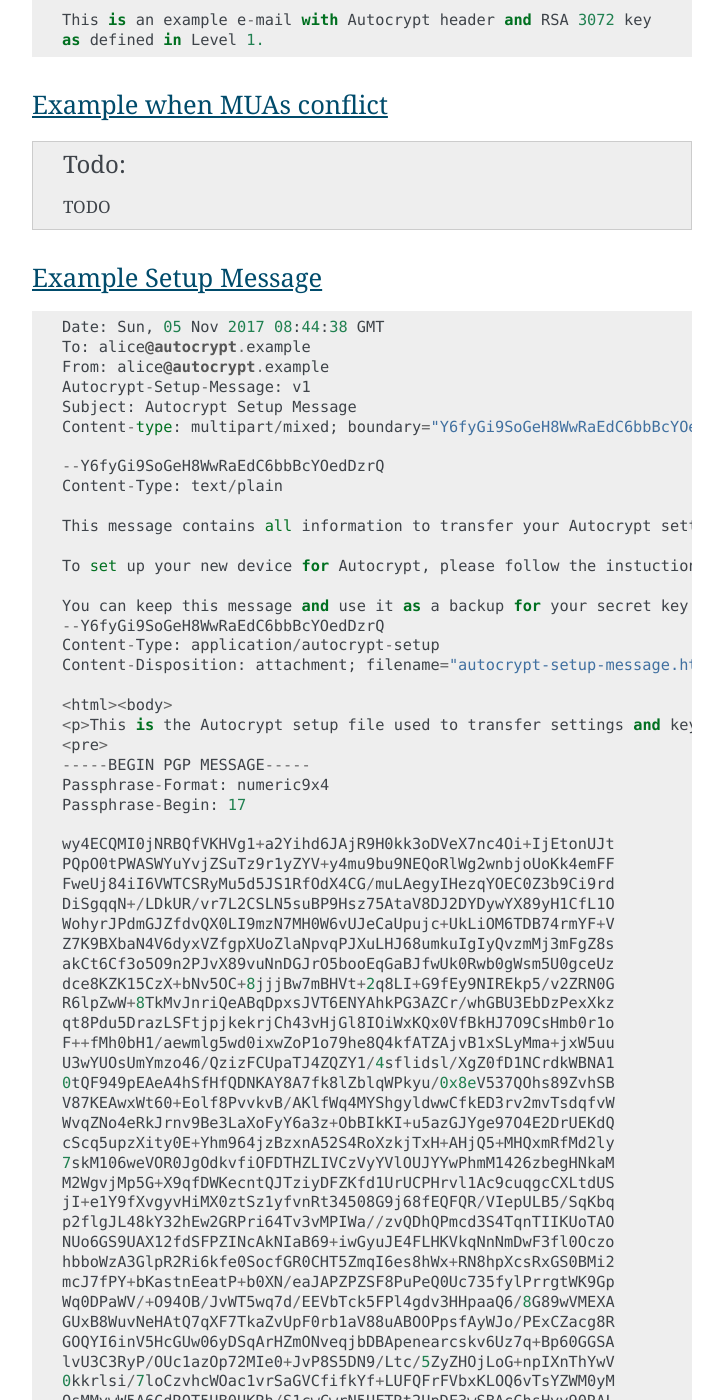
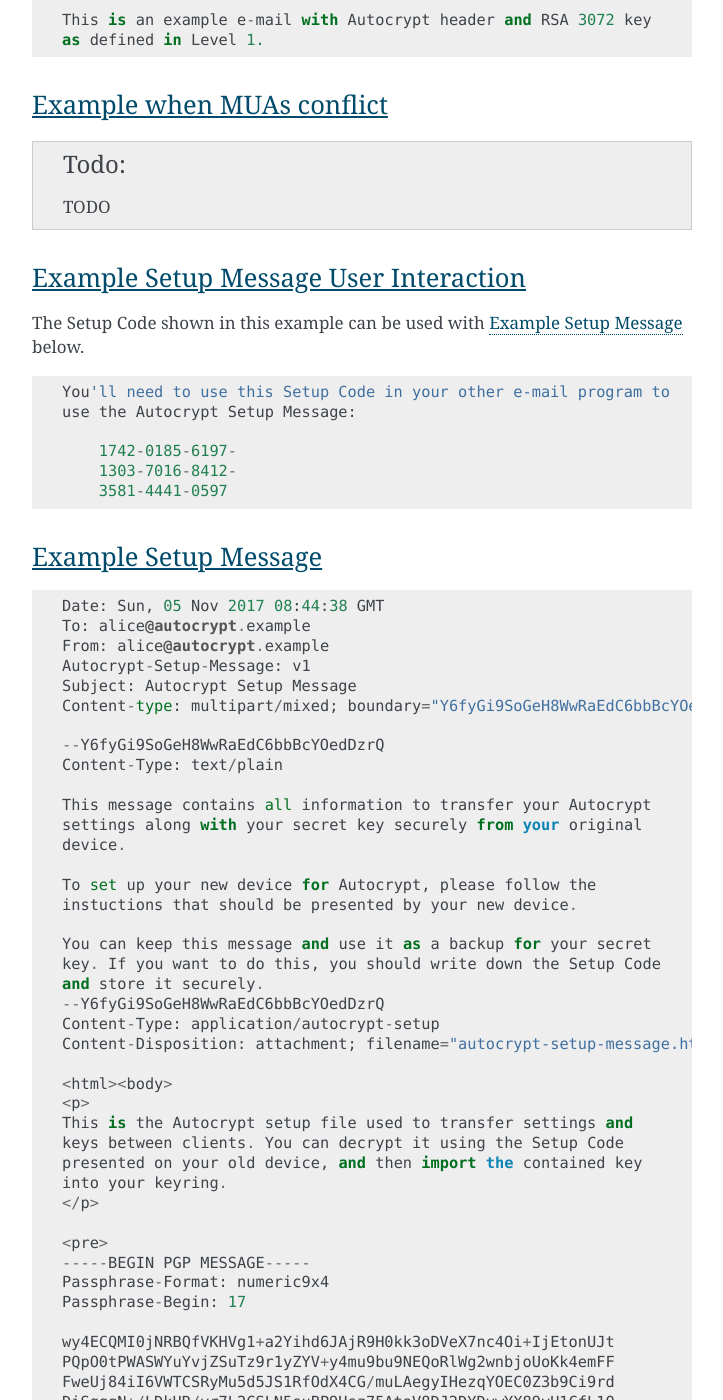
Before and after one commit to autocrypt/autocrypt, a Sphinx documentation site: the page built from doc/level1.rst, in a window 1280 px wide and 1400 px high, scrolled down 20056 px. Shown: the whole window, without its empty margins (388-1111 px from the left). Built offline with Sphinx 7.4.7, drawn with Linux system fonts in a browser that asks for light colours; some of the changed text lies outside the part shown.

Commit message:
structure, clean up, and cross-ref the setup message examples

```diff
--- a/doc/level1.rst
+++ b/doc/level1.rst
@@ -851,7 +851,7 @@
    key material as its own Autocrypt (``own_state`` as
    discussed in :ref:`own-state`).
 
-See :ref:`setup-key-example`.
+See :ref:`setup-message-example`.
 
 
 User Interface
@@ -978,7 +978,23 @@
 
    TODO
 
-.. _setup-key-example:
+Example Setup Message User Interaction
+++++++++++++++++++++++++++++++++++++++
+
+The Setup Code shown in this example can be used with
+:ref:`setup-message-example` below.
+
+::
+
+    You'll need to use this Setup Code in your other e-mail program to
+    use the Autocrypt Setup Message:
+
+        1742-0185-6197-
+        1303-7016-8412-
+        3581-4441-0597
+
+
+.. _setup-message-example:
 
 Example Setup Message
 +++++++++++++++++++++
@@ -995,17 +1011,28 @@
     --Y6fyGi9SoGeH8WwRaEdC6bbBcYOedDzrQ
     Content-Type: text/plain
 
-    This message contains all information to transfer your Autocrypt settings along with your secret key securely from your original device.
+    This message contains all information to transfer your Autocrypt
+    settings along with your secret key securely from your original
+    device.
 
-    To set up your new device for Autocrypt, please follow the instuctions that should be presented by your new device.
+    To set up your new device for Autocrypt, please follow the
+    instuctions that should be presented by your new device.
 
-    You can keep this message and use it as a backup for your secret key. If you want to do this, you should write down the Setup Code and store it securely.
+    You can keep this message and use it as a backup for your secret
+    key. If you want to do this, you should write down the Setup Code
+    and store it securely.
     --Y6fyGi9SoGeH8WwRaEdC6bbBcYOedDzrQ
     Content-Type: application/autocrypt-setup
     Content-Disposition: attachment; filename="autocrypt-setup-message.html"
 
     <html><body>
-    <p>This is the Autocrypt setup file used to transfer settings and keys between clients. You can decrypt it using the Setup Code presented on your old device, and then import the contained key into your keyring.</p>
+    <p>
+    This is the Autocrypt setup file used to transfer settings and
+    keys between clients. You can decrypt it using the Setup Code
+    presented on your old device, and then import the contained key
+    into your keyring.
+    </p>
+
     <pre>
     -----BEGIN PGP MESSAGE-----
     Passphrase-Format: numeric9x4
```
Also changed, not shown: other parts of doc/level1.rst (+0 -17 lines).
